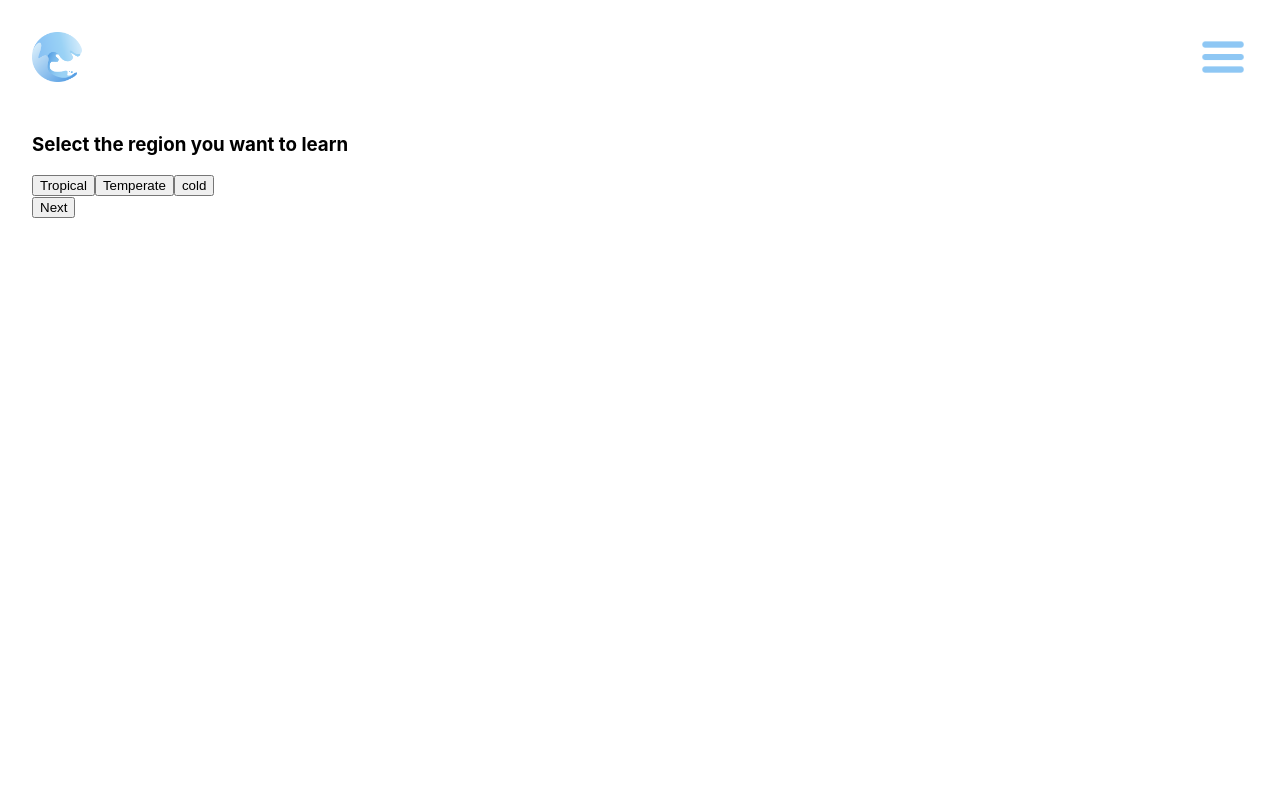
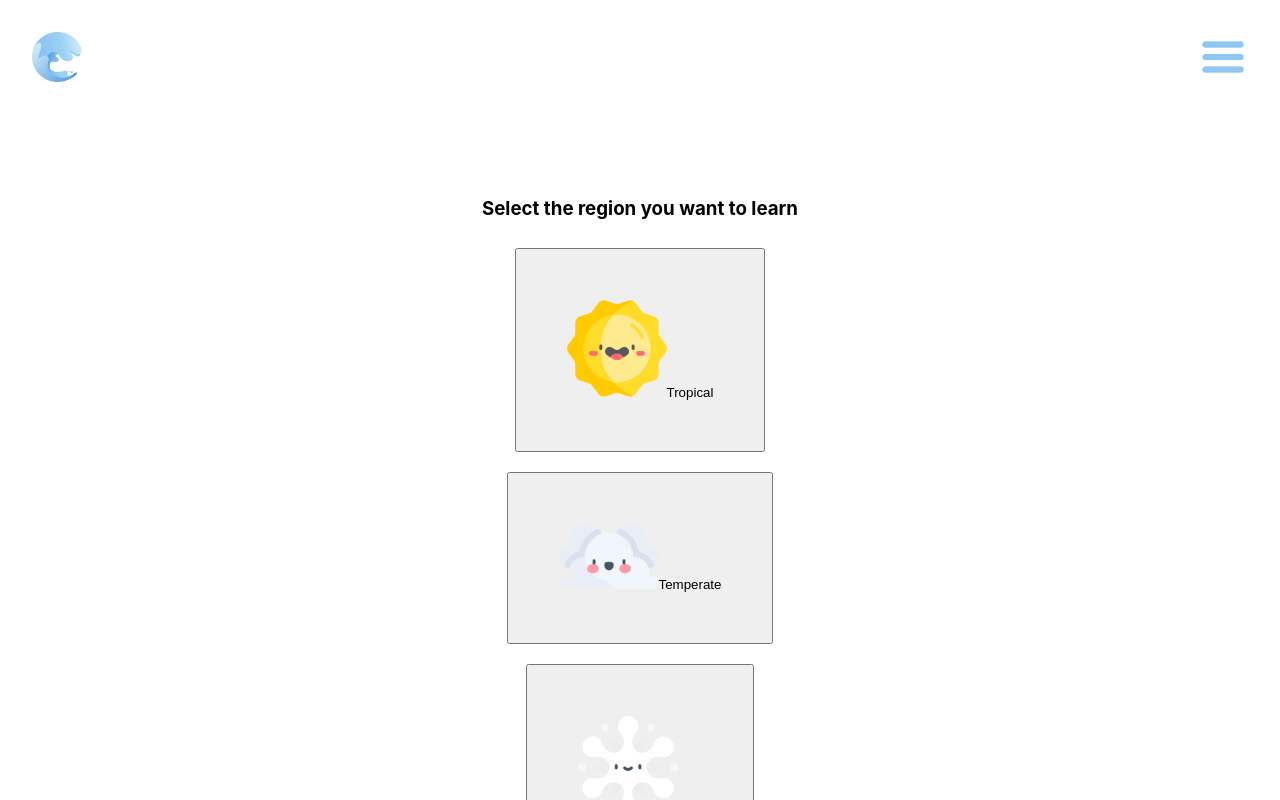
Before and after one commit to Pureum309/oceeco, a Next.js app in the folder finalapp/: page /questions in a window 1280 px wide. Shown: the top 800 px of the page. Built offline with nearby package versions, Linux system fonts and the light colour scheme.

Commit message:
add question pages

```diff
--- a/finalapp/comps/questions/options.js
+++ b/finalapp/comps/questions/options.js
@@ -3,15 +3,33 @@ import styled from 'styled-components';
 import { useRouter } from "next/router";
 import { ChangeAnswer } from '../../data/que_content';
 
-const OpCont = styled.div ``;
+
+
+const OpCont = styled.div `
+    min-height: 100vh;
+    padding: 4rem 0;
+    flex: 1;
+    display: flex;
+    flex-direction: column;
+    justify-content: center;
+    align-items: center;
+`;
 
 const OpQueTitle = styled.h3 ``;
 
-const OpQueButton = styled.button ``;
+const OpQueButton = styled.button `
+    img {
+        width: 100px;
+    }
+    padding: 50px;
+    text-align: center;
+    margin: 10px;
+`;
 
 export default function Options({
   q='What is your favourite food?',
-  arr=[]
+  arr=[],
+  img=[]
 }){
 
   const r = useRouter();
@@ -24,12 +42,8 @@ export default function Options({
 
   return <OpCont>
     <OpQueTitle>{q}</OpQueTitle>
-    {/* <OpQueButton>Orage</OpQueButton>
-    <OpQueButton>Banana</OpQueButton>
-    <OpQueButton>Apple</OpQueButton>
-    <OpQueButton>Grape</OpQueButton> */}
     {arr.map((o,i)=><OpQueButton onClick={
       ()=>ChangeAnswer(o, qnum)
-    }>{o}</OpQueButton>)}
+    }><img src={img[i]} />{o}</OpQueButton>)}
   </OpCont>
 }
--- a/finalapp/data/que_content.js
+++ b/finalapp/data/que_content.js
@@ -1,4 +1,5 @@
-export const header = "Answer these questions!";
+
+
 
 export const imgs = {
     "cold": "http://placekitten.com/100/100"
@@ -7,17 +8,19 @@ export const imgs = {
 export const qs = [
     {
         title:"Select the region you want to learn",
-        options: ["Tropical", "Temperate", "cold"]
+        options: ["Tropical", "Temperate", "cold"],
+        pics: [ "./imgs/climmates/climate__tropical.png", "./imgs/climmates/climate__temperate.png","./imgs/climmates/climate__cold.png"]
     },
     {
         title:"What animals are affected in the tropical region",
-        options: ["Clown Fish", "Green Turtle"]
+        options: ["Clown Fish", "Green Turtle"],
+        pics: ["./imgs/animals/animal__trop_nemo.png", "./imgs/animals/animal__trop_turtle.png"]
     },
     {
         title:"How does these plastics affect?",
-        options: ["Plastic Bag", "Straw", "Bottle"]
+        options: ["Plastic Bag", "Straw", "Bottle"],
+        pics: ["./imgs/waste/waste__garbage.png", "./imgs/waste/waste__straw.png", "./imgs/waste/waste__bottle.png"]
     }
-
 ]
 
 var answers = [];
--- a/finalapp/pages/questions/index.js
+++ b/finalapp/pages/questions/index.js
@@ -24,6 +24,7 @@ export default function Questions() {
 
     <Options
       q={qs[qnum].title}
+      img={qs[qnum].pics}
       arr={qs[qnum].options}
     />
 
--- /dev/null
+++ b/finalapp/styles/question.css
@@ -0,0 +1,3 @@
+.NextButton {
+    background-color: aquamarine;
+}
```
Also changed, not shown: 1 other file (tests, documents, lock files or other folders).
